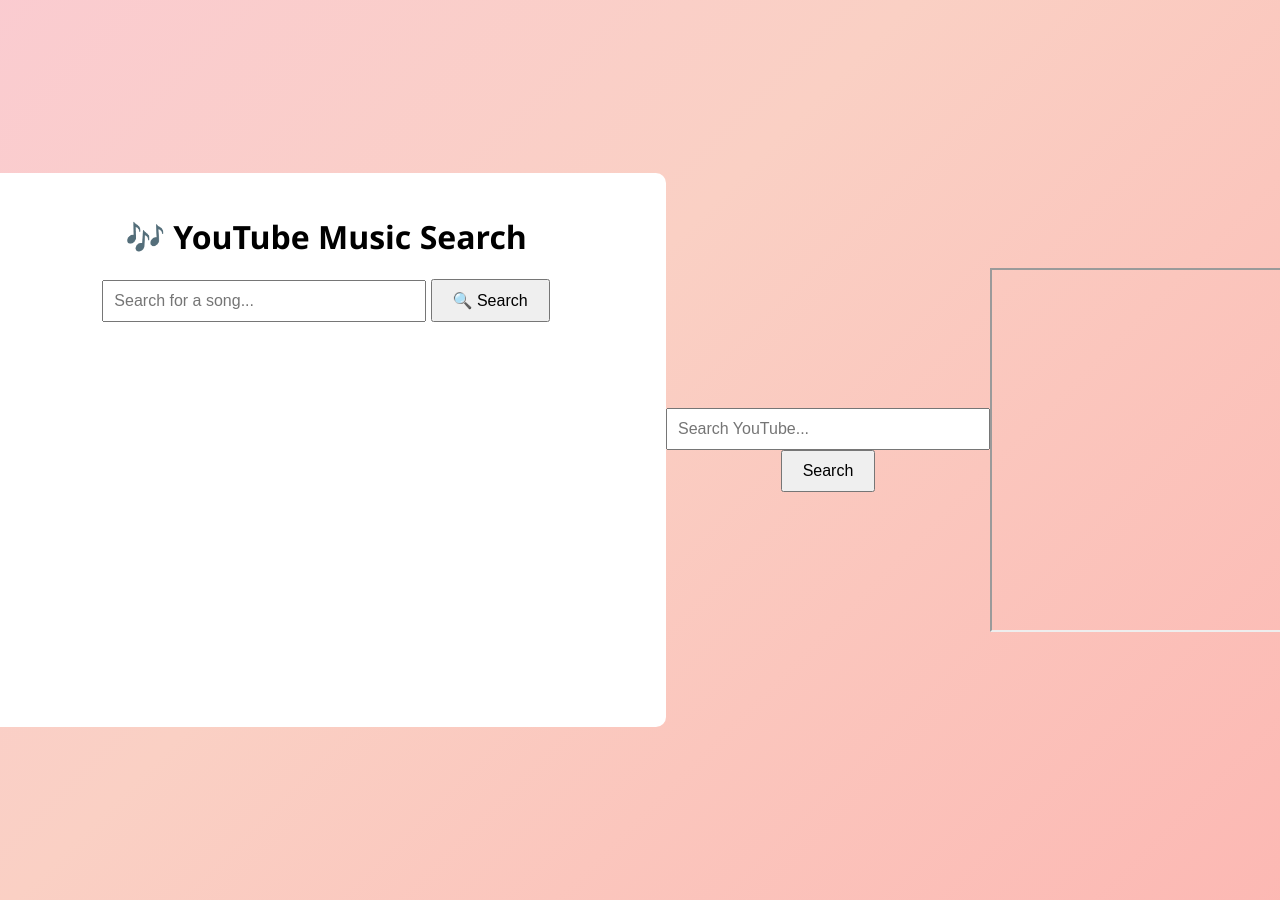
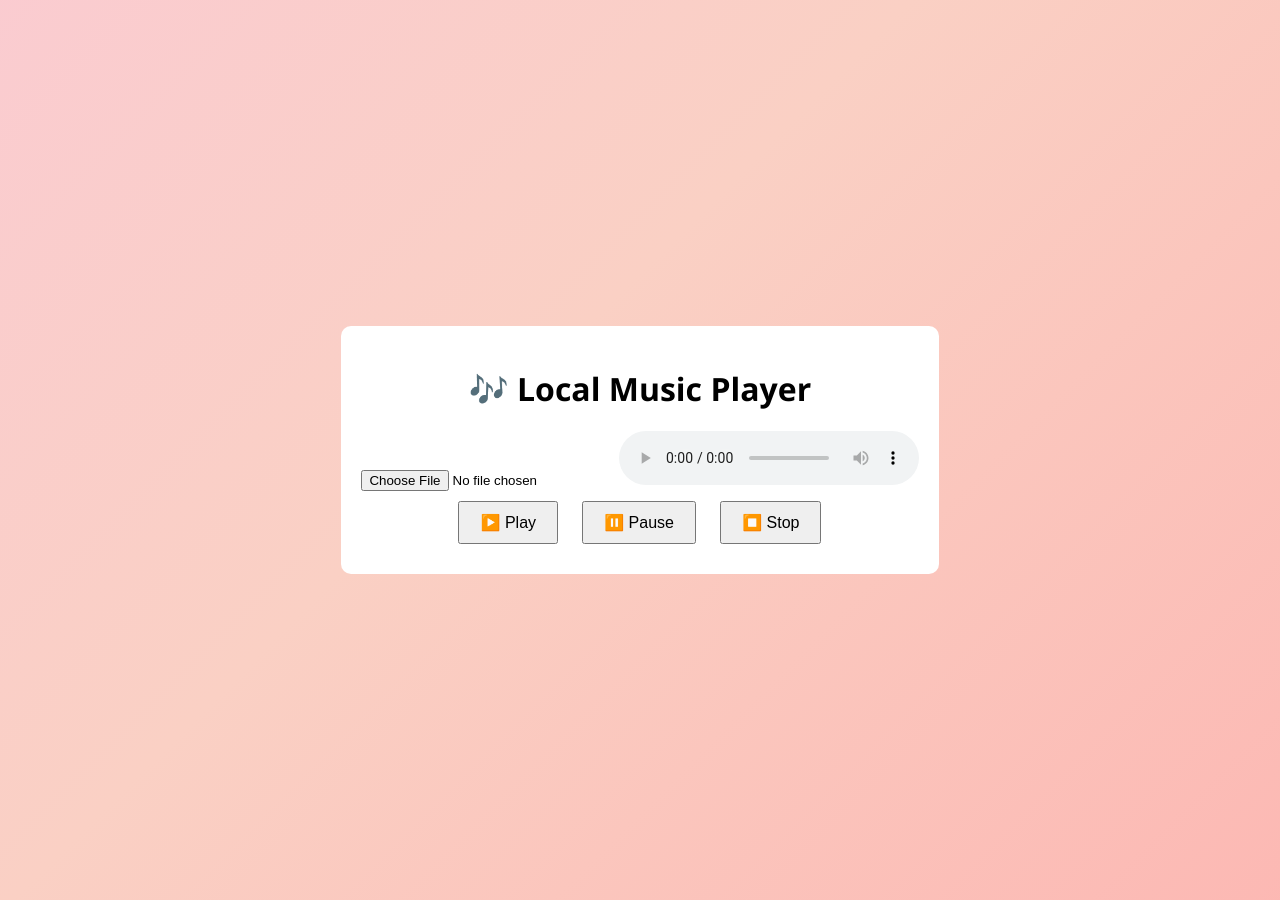
Before and after one commit to crownytrex/MusicPlayer, a plain HTML site: page index.html in a window 1280 px wide. Drawn offline with Linux system fonts and the light colour scheme.

Commit message:
Update index.html

```diff
--- a/index.html
+++ b/index.html
@@ -3,28 +3,23 @@
 <head>
   <meta charset="UTF-8" />
   <meta name="viewport" content="width=device-width, initial-scale=1.0" />
-  <title>YouTube Music Search</title>
+  <title>Local Music Player</title>
   <link rel="stylesheet" href="style.css" />
 </head>
 <body>
   <div class="player-container">
-    <h1>🎶 YouTube Music Search</h1>
+    <h1>🎶 Local Music Player</h1>
 
-    <form onsubmit="searchYouTube(); return false;">
-      <input type="text" id="searchQuery" placeholder="Search for a song..." />
-      <button type="submit">🔍 Search</button>
-    </form>
+    <input type="file" id="fileInput" accept="audio/*" />
+    <audio id="audioPlayer" controls></audio>
 
-    <iframe id="youtubePlayer" width="640" height="360" frameborder="0" allowfullscreen></iframe>
+    <div class="controls">
+      <button onclick="playAudio()">▶️ Play</button>
+      <button onclick="pauseAudio()">⏸️ Pause</button>
+      <button onclick="stopAudio()">⏹️ Stop</button>
+    </div>
   </div>
 
   <script src="script.js"></script>
-  <form action="https://www.youtube.com/results" method="get" target="youtubeFrame">
-  <input type="text" name="search_query" placeholder="Search YouTube..." />
-  <button type="submit">Search</button>
-</form>
-
-<iframe name="youtubeFrame" width="640" height="360"></iframe>
-
 </body>
 </html>
```
